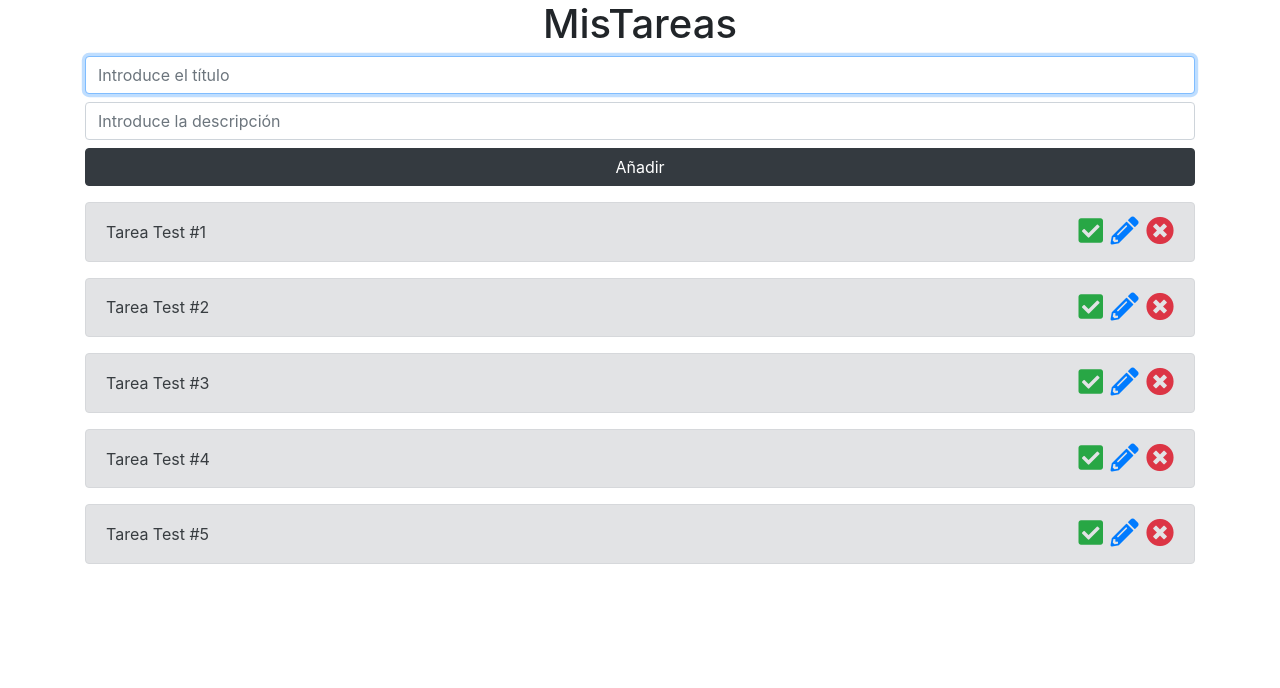
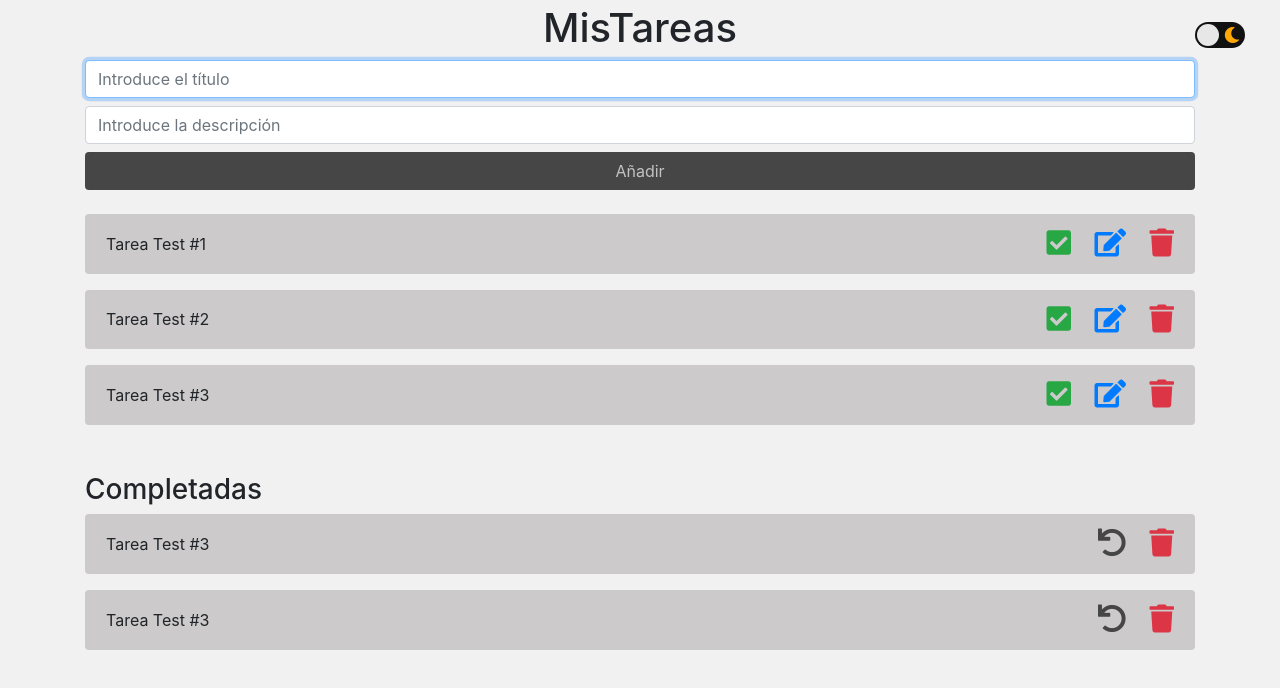
Before and after one commit to abelgarcia2/MisTareas, a plain HTML site: page index.html in a window 1280 px wide. Drawn offline with nearby package versions, Linux system fonts and the light colour scheme.

Commit message:
Frontend finished

```diff
--- /dev/null
+++ b/css/dark.css
@@ -0,0 +1,25 @@
+body {
+  background-color: #1d1d1d;
+}
+
+h1,
+h3 {
+  color: #bdbdbd;
+}
+
+button {
+  background-color: #949393;
+}
+
+.btn-submit {
+  background-color: #6e6e6e;
+  color: #cccaca;
+}
+
+.task {
+  background-color: #cccaca;
+}
+
+.undo {
+  color: #464646;
+}
--- /dev/null
+++ b/css/light.css
@@ -0,0 +1,16 @@
+body {
+  background-color: #f1f1f1;
+}
+
+.task {
+  background-color: #cccaca;
+}
+
+.undo {
+  color: #464646;
+}
+
+.btn-submit {
+  background-color: #464646;
+  color: #c2c2c2;
+}
--- a/css/nightmodeButton.css
+++ /dev/null
@@ -1,42 +0,0 @@
-.switch{
-    background: #343D5B;
-    border-radius: 1000px;
-    border: none;
-    cursor: pointer;
-}
-
-.switch span{
-    width: 30px;
-    height: 30px;
-    line-height: 30px;
-    /*display: block;*/
-    background: none;
-    color:#fff;
-}
-
-/* .switch::after{
-    content: "";
-    display: block;
-    height: 30px;
-    width: 30px;
-    position: absolute;
-    background: #f1f1f1;
-    top: 0;
-    left: 0;
-    right: unset;
-    border-radius: 100px;
-    transition: .3s ease all;
-    box-shadow: 0px 0px 2px 2px rgba(0, 0, 0, .2);
-} */
-
-/* @media (prefers-color-scheme: dark) {
-    body{
-        background-color: #2f2f2f;
-    }
-    h1{
-        color: #868686;
-    }
-    button{
-        background-color: #868686;
-    }
-  } */
--- /dev/null
+++ b/css/switch.css
@@ -0,0 +1,49 @@
+body{
+  transition: background 0.3s linear;
+}
+
+.switch{
+  position: absolute;
+  top: 22px;
+  right: 35px;
+}
+
+.label {
+  background-color: #111;
+  display: flex;
+  align-items: center;
+  justify-content: space-between;
+  border-radius: 50px;
+  position: relative;
+  padding: 5px;
+  height: 26px;
+  width: 50px;
+}
+
+.checkbox {
+  position: absolute;
+  opacity: 0;
+}
+
+.ball {
+  background-color: #e7e7e7;
+  position: absolute;
+  border-radius: 50px;
+  top: 2px;
+  left: 2px;
+  width: 22px;
+  height: 22px;
+  transition: transform 0.2s linear;
+}
+
+.checkbox:checked + .label .ball {
+  transform: translateX(24px);
+}
+
+.fa-sun {
+  color: #ffa704;
+}
+
+.fa-moon {
+  color: #ffa704;
+}
--- a/index.html
+++ b/index.html
@@ -23,19 +23,26 @@
       referrerpolicy="no-referrer"
     />
 
-    <!-- For dark theme utilitie -->
-    <link rel="stylesheet" href="css/nightmodeButton.css" />
+    <!-- Dark/Light theme -->
+    <link rel="stylesheet" href="" id="cssFile"/>
+
+    <!-- Dark/light switch -->
+    <link rel="stylesheet" href="css/switch.css"/>
   </head>
 
   <body>
     <div class="container">
-      <h1 class="text-center">MisTareas</h1>
+      <h1 class="text-center mt-1">MisTareas</h1>
 
-      <!-- Boton modo oscuro -->
-      <!-- <button class="switch" id="switch">
-        <span><i class="far fa-sun"></i></span>
-        <span><i class="far fa-moon"></i></span>
-      </button> -->
+      <!-- Switch dark/light theme-->
+      <div class="switch">
+        <input type="checkbox" class="checkbox" id="checkbox">
+        <label for="checkbox" class="label">
+          <i class="fas fa-sun"></i>
+          <i class="fas fa-moon"></i>
+          <div class="ball"></div>
+        </label>
+      </div>
 
       <!-- Add ToDo -->
       <form id="form" class="form">
@@ -52,88 +59,70 @@
           class="form-control my-2"
           id="input-description"
         />
-        <button class="btn btn-block btn-dark" type="submit">Añadir</button>
+        <button class="btn btn-block btn-submit" type="submit">Añadir</button>
       </form>
 
       <!-- ToDo List-->
-      <div id="todoList" class="mt-3">
+      <div id="todoList" class="mt-4">
         <div
-          class="
-            alert alert-secondary
-            d-flex
-            justify-content-between
-            align-items-center
-          "
+          class="alert d-flex justify-content-between align-items-center task"
         >
           <p class="m-0">Tarea Test #1</p>
           <h3 class="m-0">
-            <i class="fas fa-check-square text-success"></i>
-            <i class="fas fa-pencil-alt text-primary"></i>
-
-            <i class="fas fa-times-circle text-danger"></i>
+            <i class="fas fa-check-square text-success mr-3"></i>
+            <i class="fas fa-edit text-primary mr-3"></i>
+            <i class="fas fa-trash text-danger"></i>
           </h3>
         </div>
         <div
-          class="
-            alert alert-secondary
-            d-flex
-            justify-content-between
-            align-items-center
-          "
+          class="alert d-flex justify-content-between align-items-center task"
         >
           <p class="m-0">Tarea Test #2</p>
           <h3 class="m-0">
-            <i class="fas fa-check-square text-success"></i>
-            <i class="fas fa-pencil-alt text-primary"></i>
-            <i class="fas fa-times-circle text-danger"></i>
+            <i class="fas fa-check-square text-success mr-3"></i>
+            <i class="fas fa-edit text-primary mr-3"></i>
+            <i class="fas fa-trash text-danger"></i>
           </h3>
         </div>
         <div
-          class="
-            alert alert-secondary
-            d-flex
-            justify-content-between
-            align-items-center
-          "
+          class="alert d-flex justify-content-between align-items-center task"
         >
           <p class="m-0">Tarea Test #3</p>
           <h3 class="m-0">
-            <i class="fas fa-check-square text-success"></i>
-            <i class="fas fa-pencil-alt text-primary"></i>
-            <i class="fas fa-times-circle text-danger"></i>
+            <i class="fas fa-check-square text-success mr-3"></i>
+            <i class="fas fa-edit text-primary mr-3"></i>
+            <i class="fas fa-trash text-danger"></i>
           </h3>
         </div>
+      </div>
+
+      <!-- ToDo List completed-->
+      <div id="todoListCompleted" class="mt-5">
+        <h3>Completadas</h3>
+
         <div
-          class="
-            alert alert-secondary
-            d-flex
-            justify-content-between
-            align-items-center
-          "
+          class="alert d-flex justify-content-between align-items-center task"
         >
-          <p class="m-0">Tarea Test #4</p>
+          <p class="m-0">Tarea Test #3</p>
           <h3 class="m-0">
-            <i class="fas fa-check-square text-success"></i>
-            <i class="fas fa-pencil-alt text-primary"></i>
-            <i class="fas fa-times-circle text-danger"></i>
+            <i class="fas fa-undo mr-3 undo"></i>
+            <i class="fas fa-trash text-danger"></i>
           </h3>
         </div>
+
         <div
-          class="
-            alert alert-secondary
-            d-flex
-            justify-content-between
-            align-items-center
-          "
+          class="alert d-flex justify-content-between align-items-center task"
         >
-          <p class="m-0">Tarea Test #5</p>
+          <p class="m-0">Tarea Test #3</p>
           <h3 class="m-0">
-            <i class="fas fa-check-square text-success"></i>
-            <i class="fas fa-pencil-alt text-primary"></i>
-            <i class="fas fa-times-circle text-danger"></i>
+            <i class="fas fa-undo mr-3 undo"></i>
+            <i class="fas fa-trash text-danger"></i>
           </h3>
         </div>
       </div>
     </div>
+
+    <!-- For switch ligh/dark theme -->
+    <script src="theme.js"></script>
   </body>
 </html>
--- /dev/null
+++ b/theme.js
@@ -0,0 +1,35 @@
+const btn = document.getElementById('checkbox');
+const cssFile = document.getElementById('cssFile');
+const userConfig = window.matchMedia('(prefers-color-scheme: dark)');
+const darkFile = 'css/dark.css';
+const lightFile = 'css/light.css';
+
+/* By default set the user default theme */
+if (userConfig.matches) {
+  cssFile.href = darkFile;
+  btn.click();
+} else {
+  cssFile.href = lightFile;
+}
+
+if (localStorage.getItem('dark-theme') === 'true') {
+  cssFile.href = darkFile;
+  if (!btn.checked) {
+    btn.click();
+  }
+} else if (localStorage.getItem('dark-theme') === 'false') {
+  if (btn.checked) {
+    !btn.click();
+  }
+  cssFile.href = lightFile;
+}
+
+btn.addEventListener('change', () => {
+  if (btn.checked === true) {
+    cssFile.href = darkFile;
+    localStorage.setItem('dark-theme', 'true');
+  } else {
+    cssFile.href = lightFile;
+    localStorage.setItem('dark-theme', 'false');
+  }
+});
```
Also changed, not shown: app.js (added, +40 -0 lines), index-yt.html (added, +57 -0 lines), pruebas.js (added, +28 -0 lines).
